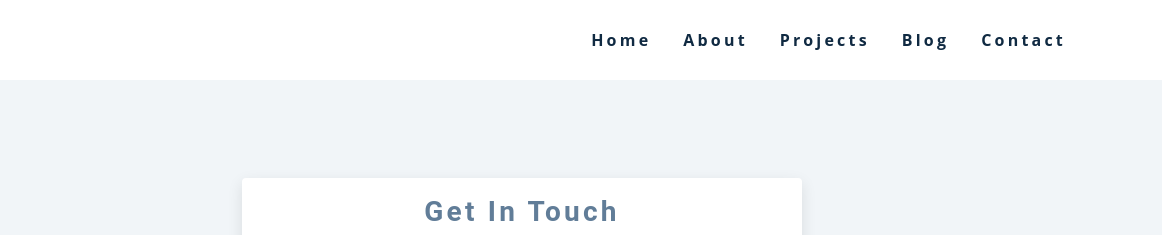
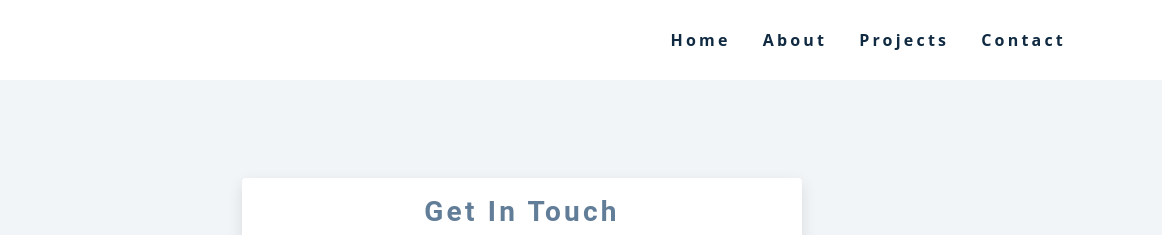
Before and after one commit to JonathanDuarteGH/myportfolio, a Gatsby site: page /contact in a window 1280 px wide. Shown: the top 235 px of the page, 118-1280 px from the left. Built offline with nearby package versions, Linux system fonts and the light colour scheme; Gatsby itself is replaced by a stand-in of ours.

Commit message:
optimized webaite for better experience

```diff
--- a/src/components/Jobs.js
+++ b/src/components/Jobs.js
@@ -34,7 +34,6 @@ const Jobs = () => {
     <section className="section jobs">
       <Title title="experience" />
       <div className="jobs-center">
-        {/*btn container*/}
         <div className="btn-container">
           {jobs.map((item, index) => {
             return (
@@ -47,7 +46,6 @@ const Jobs = () => {
             )
           })}
         </div>
-        {/*jobs info*/}
         <article className="job-info">
           <h3>{position}</h3>
           <h4>{company}</h4>
--- a/src/constants/links.js
+++ b/src/constants/links.js
@@ -18,11 +18,6 @@ const data = [
   },
   {
     id: 4,
-    text: "blog",
-    url: "/blog/",
-  },
-  {
-    id: 5,
     text: "contact",
     url: "/contact/",
   },
```
Also changed, not shown: src/pages/index.js (+7 -7 lines), src/assets/logo.svg (deleted), 1 other file.
